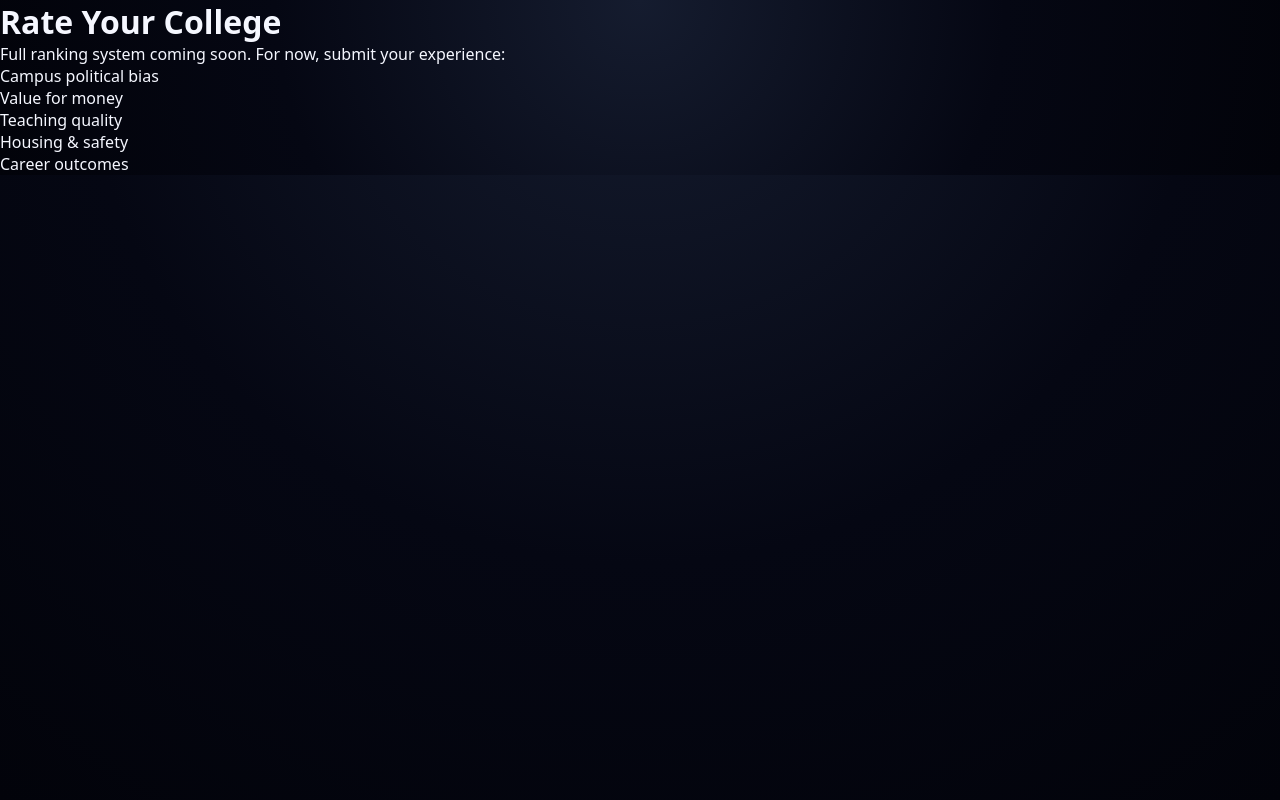
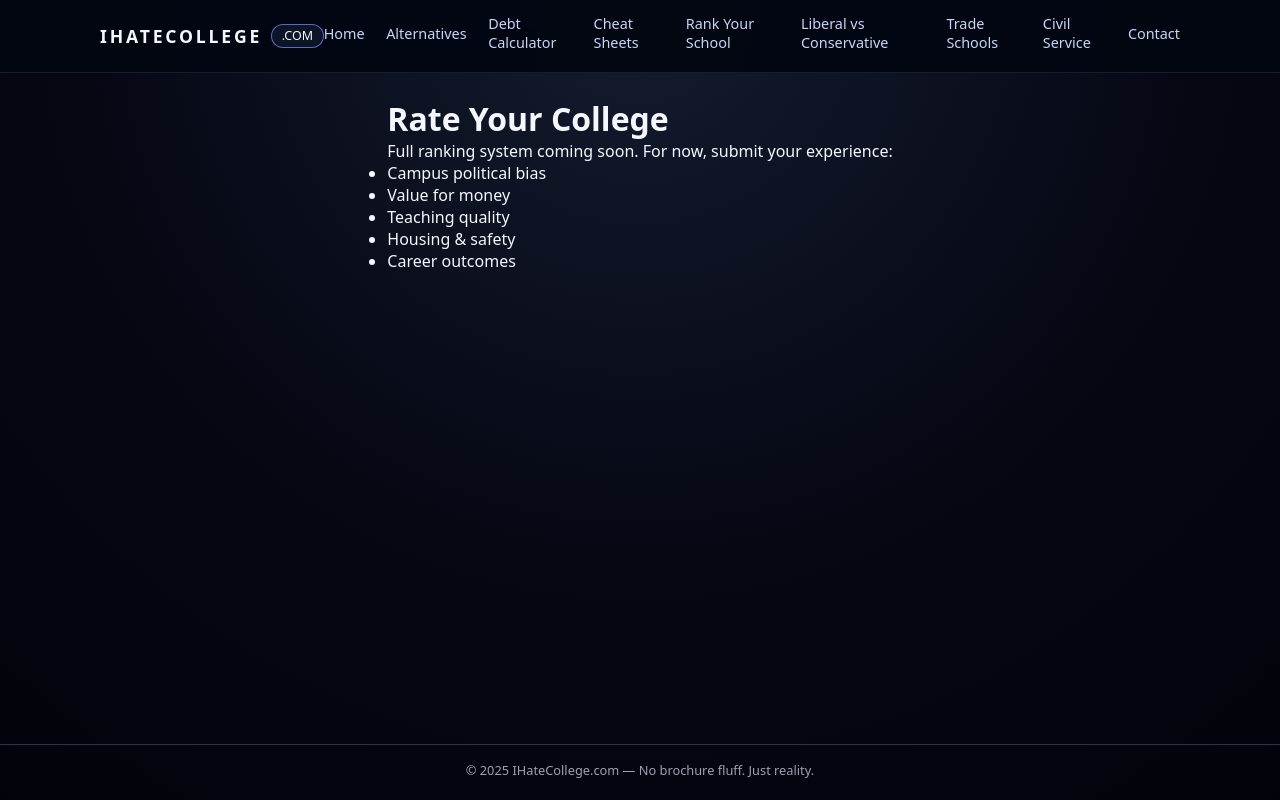
Before and after one commit to placebetsai/Ihatecollege, a Next.js app: page /rank in a window 1280 px wide. Built offline with nearby package versions, Linux system fonts and the light colour scheme.

Commit message:
Update Layout.js

```diff
--- a/components/Layout.js
+++ b/components/Layout.js
@@ -1,12 +1,27 @@
-export const metadata = {
-  title: "IHateCollege.com",
-  description: "College is optional. Debt isn't.",
-};
+// components/Layout.js
+import Head from "next/head";
+import Navbar from "./Navbar";
+import Footer from "./Footer";
 
-export default function RootLayout({ children }) {
+export default function Layout({ title, children }) {
+  const pageTitle = title
+    ? `${title} | IHateCollege.com`
+    : "IHateCollege.com — Real alternatives to college";
+
   return (
-    <html lang="en">
-      <body>{children}</body>
-    </html>
+    <>
+      <Head>
+        <title>{pageTitle}</title>
+        <meta
+          name="description"
+          content="IHateCollege.com shows the real math on student debt, and real paths like trades, tech certs, apprenticeships, and civil service so you don't sign your life away for a useless degree."
+        />
+      </Head>
+      <div className="site-root">
+        <Navbar />
+        <main className="site-main">{children}</main>
+        <Footer />
+      </div>
+    </>
   );
 }
```
